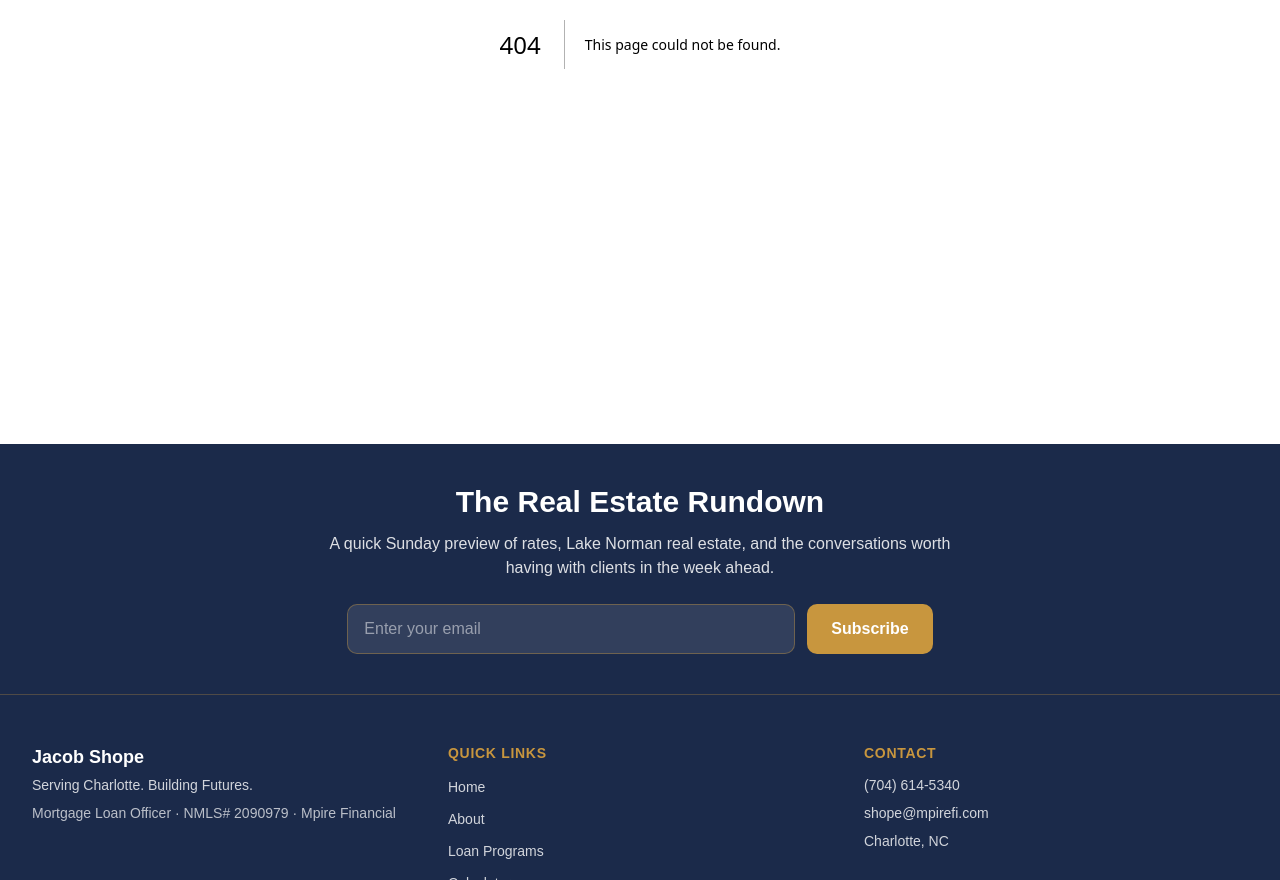
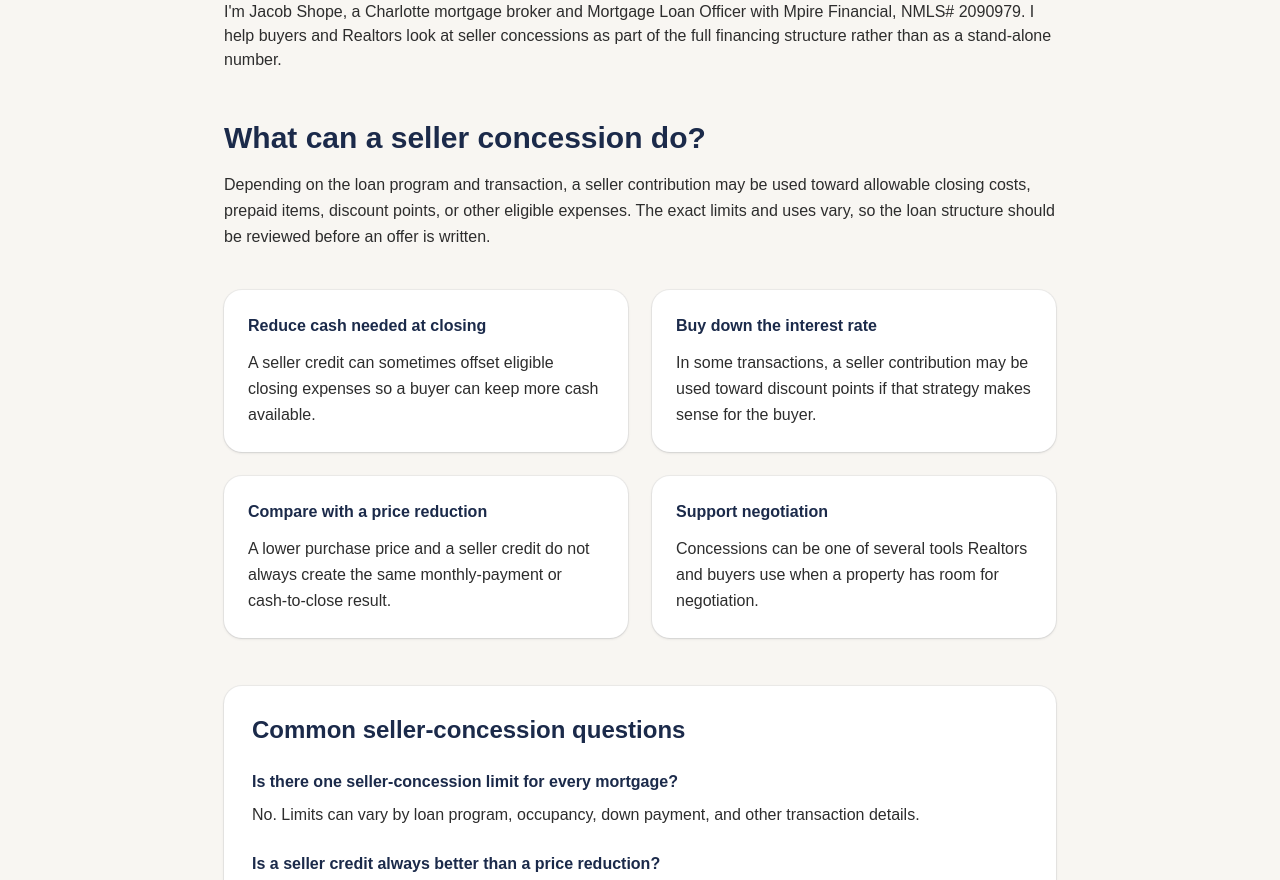
Before and after one commit to JLshope12/jacob-shope-mortgage, a Next.js app: page /seller-concessions-north-carolina in a window 1280 px wide. Before the commit this address had no page. Shown: the part 420-1300 px from the top of the page. Built offline with nearby package versions, Linux system fonts and the light colour scheme.

Commit message:
Add North Carolina seller concessions mortgage guide

```diff
--- /dev/null
+++ b/app/seller-concessions-north-carolina/page.tsx
@@ -0,0 +1,47 @@
+import Link from "next/link";
+
+export const metadata = {
+  title: "Seller Concessions in North Carolina | Jacob Shope",
+  description: "Learn how seller concessions can be used in a North Carolina home purchase and why the allowed amount depends on the loan and transaction.",
+  alternates: { canonical: "/seller-concessions-north-carolina" },
+};
+
+export default function SellerConcessionsNorthCarolinaPage() {
+  return (
+    <div className="bg-offwhite">
+      <article className="mx-auto max-w-4xl px-4 py-16 md:px-6 md:py-24 lg:px-8">
+        <p className="font-semibold text-gold">Mortgage guidance from Jacob Shope</p>
+        <h1 className="mt-3 text-4xl font-bold tracking-tight text-navy md:text-5xl">How Seller Concessions Work in North Carolina</h1>
+        <p className="mt-6 text-lg leading-relaxed text-charcoal">Seller concessions are one way a home seller can contribute toward certain buyer closing costs or other allowable transaction expenses. They can be especially useful when a buyer wants to preserve cash or compare a credit with another negotiation strategy.</p>
+        <p className="mt-4 text-charcoal">I&apos;m Jacob Shope, a Charlotte mortgage broker and Mortgage Loan Officer with Mpire Financial, NMLS# 2090979. I help buyers and Realtors look at seller concessions as part of the full financing structure rather than as a stand-alone number.</p>
+
+        <section className="mt-12">
+          <h2 className="text-2xl font-bold text-navy md:text-3xl">What can a seller concession do?</h2>
+          <p className="mt-4 leading-relaxed text-charcoal">Depending on the loan program and transaction, a seller contribution may be used toward allowable closing costs, prepaid items, discount points, or other eligible expenses. The exact limits and uses vary, so the loan structure should be reviewed before an offer is written.</p>
+        </section>
+
+        <section className="mt-10 grid gap-6 sm:grid-cols-2">
+          {[
+            ["Reduce cash needed at closing", "A seller credit can sometimes offset eligible closing expenses so a buyer can keep more cash available."],
+            ["Buy down the interest rate", "In some transactions, a seller contribution may be used toward discount points if that strategy makes sense for the buyer."],
+            ["Compare with a price reduction", "A lower purchase price and a seller credit do not always create the same monthly-payment or cash-to-close result."],
+            ["Support negotiation", "Concessions can be one of several tools Realtors and buyers use when a property has room for negotiation."],
+          ].map(([title, body]) => (
+            <div key={title} className="rounded-2xl bg-white p-6 shadow-sm ring-1 ring-navy/5"><h2 className="font-bold text-navy">{title}</h2><p className="mt-3 leading-relaxed text-charcoal">{body}</p></div>
+          ))}
+        </section>
+
+        <section className="mt-12 rounded-2xl bg-white p-7 shadow-sm ring-1 ring-navy/5">
+          <h2 className="text-2xl font-bold text-navy">Common seller-concession questions</h2>
+          <div className="mt-6 space-y-6">
+            <div><h3 className="font-semibold text-navy">Is there one seller-concession limit for every mortgage?</h3><p className="mt-2 leading-relaxed text-charcoal">No. Limits can vary by loan program, occupancy, down payment, and other transaction details.</p></div>
+            <div><h3 className="font-semibold text-navy">Is a seller credit always better than a price reduction?</h3><p className="mt-2 leading-relaxed text-charcoal">No. The better option depends on the buyer&apos;s cash position, payment goals, appraisal, and the way the credit can be used.</p></div>
+            <div><h3 className="font-semibold text-navy">Should the lender review the concession before the offer is written?</h3><p className="mt-2 leading-relaxed text-charcoal">That is usually a smart step. The financing team can confirm how the proposed credit fits the loan program and estimated closing costs.</p></div>
+          </div>
+        </section>
+
+        <section className="mt-12 rounded-2xl bg-navy p-8 text-white"><h2 className="text-2xl font-bold">Comparing a seller credit with other options?</h2><p className="mt-3 text-white/85">Look at the full payment, cash needed, and loan structure before deciding which negotiation produces the best result.</p><div className="mt-6 flex flex-wrap gap-4"><Link href="/contact" className="rounded-lg bg-gold px-5 py-3 font-semibold text-white hover:bg-gold/90">Ask Jacob About the Scenario</Link><Link href="/mortgage-guides" className="rounded-lg border border-white/40 px-5 py-3 font-semibold text-white hover:bg-white hover:text-navy">More Mortgage Guides</Link></div></section>
+      </article>
+    </div>
+  );
+}
```
